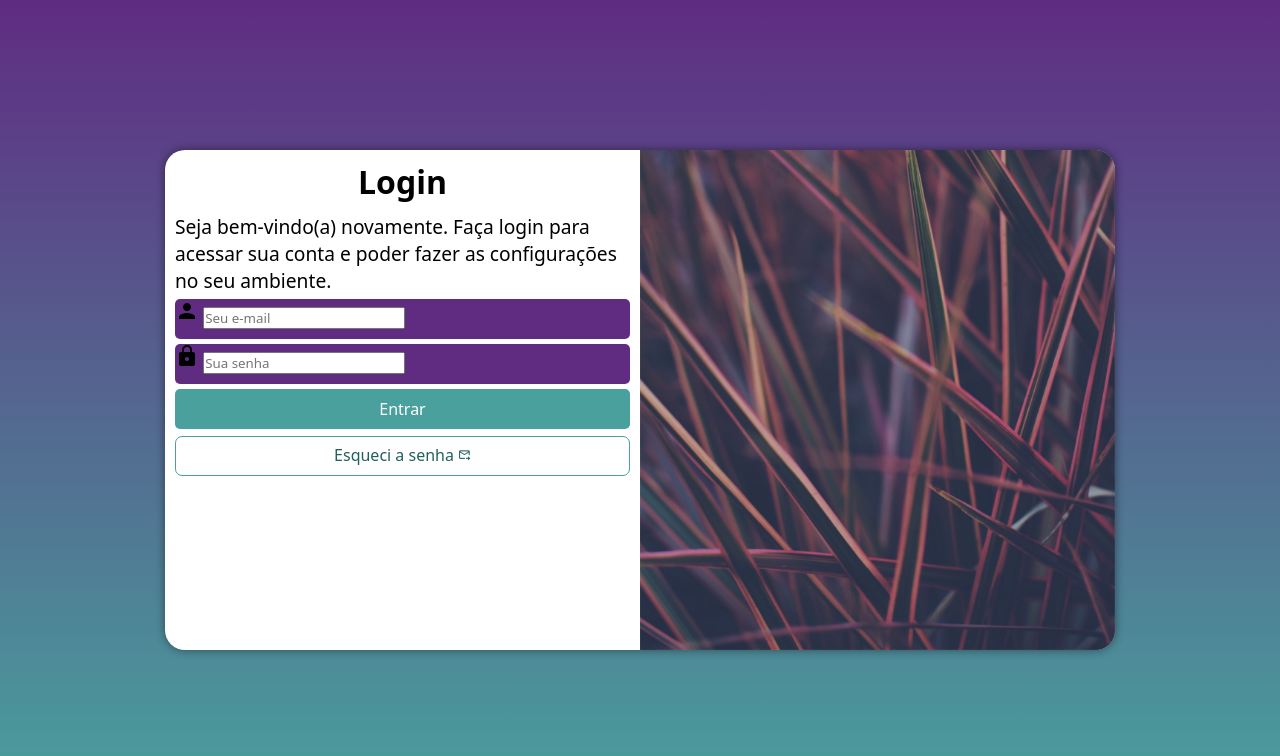
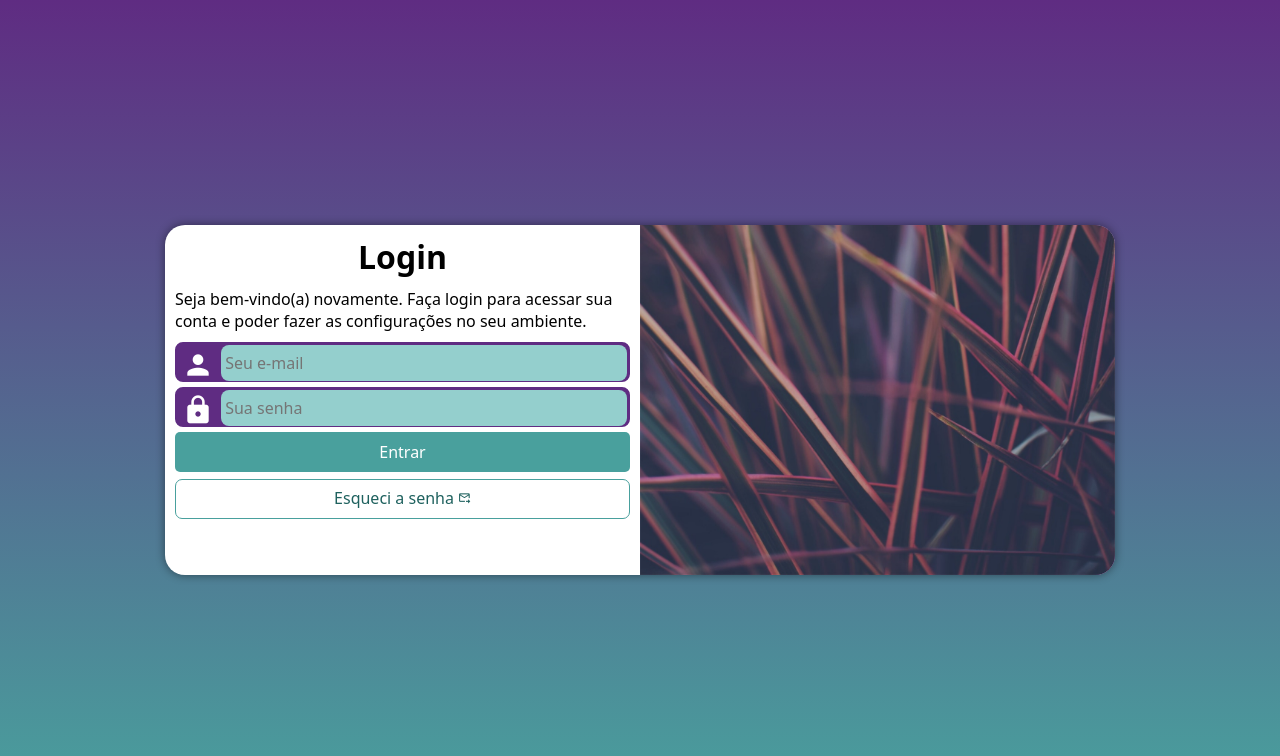
Before and after one commit to heltonp21/projeto-login, a plain HTML site: page index.html in a window 1280 px wide. Drawn offline with Linux system fonts and the light colour scheme.

Commit message:
finalizando projeto tela de login

```diff
--- a/estilos/media-query.css
+++ b/estilos/media-query.css
@@ -1,11 +1,12 @@
 @charset "UTF-8";
 
 @media screen and (min-width: 768px) and (max-width: 992px) {
-    body {
+    body { /* config para tablet */
         background-image: linear-gradient(to top, #49a09d, #5f2c82);
     }
     section#login {
         width: 80vw;
+        height: 290px;
     }
 
     section#login > div#imagem {
@@ -20,12 +21,13 @@
     }
 }
 
-@media screen and (min-width: 992px) {
+@media screen and (min-width: 992px) { /*config para desktop */
     body {
         background-image: linear-gradient(to top, #49a09d, #5f2c82);
     }
     section#login {
         width: 950px;
+        height: 350px;
     }
 
     section#login > div#imagem {
@@ -44,6 +46,7 @@
     }
 
     div#formulario > p {
-        font-size: 1.2em;
+        font-size: 1em;
+        margin: 10px 0px;
     }
 }
--- a/estilos/style.css
+++ b/estilos/style.css
@@ -66,14 +66,38 @@ div#formulario > p {
 
 form > div.campo {
     background-color: #5f2c82;
+    border: 2px solid #5f2c82;
     width: 100%;
     height: 40px;
-    border-radius: 5px;
+    border-radius: 8px;
     margin: 5px 0px;
 }
 
 div.campo > label {
     display: none;
+}
+
+div.campo > span {
+    color: white;
+    /* background-color: black; */
+    font-size: 2em;
+    width: 40px;
+    padding: 5px;
+}
+
+div.campo > input {
+    background-color: #94cfcd;
+    font-size: 1em;
+    width: calc(100% - 45px);
+    height: 100%;
+    transform: translateY(-12px);
+    border: 0px;
+    border-radius: 8px;
+    padding: 4px;
+}
+
+div.campo > input:focus-within {
+    background-color: white;
 }
 
 form > input[type=submit] {
```
